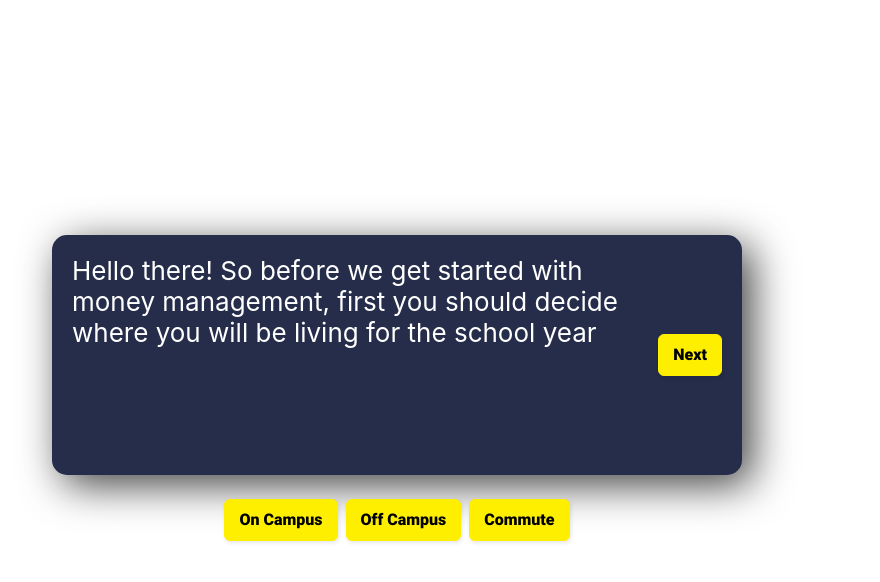
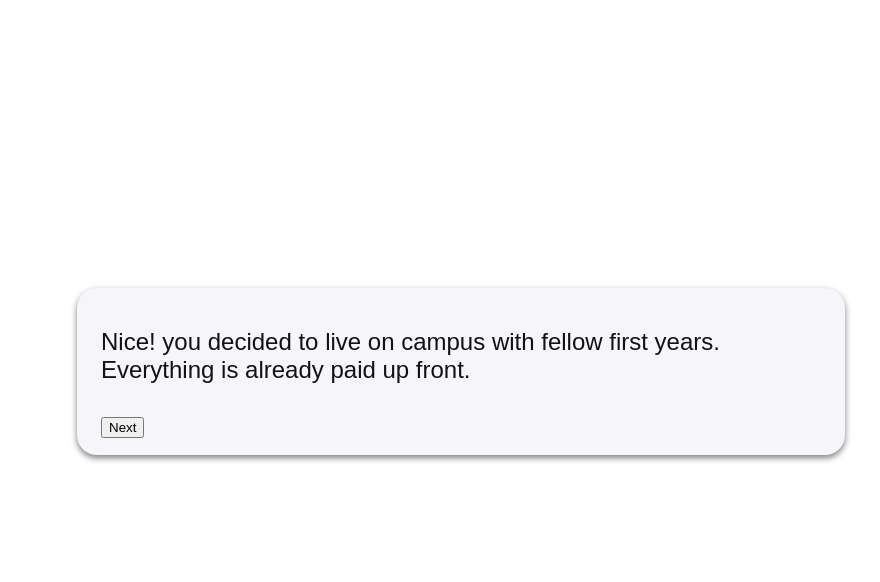
Before and after one commit to sharmb9/Capstone-MacMoney, a React (Create React App) app: page / in a window 1280 px wide. Both pictures are taken after a click on the button "On Campus". Shown: the top 582 px of the page, without its empty margins (243-1123 px from the left). Built offline with nearby package versions, Linux system fonts and the light colour scheme.

Commit message:
show feedbacks component after click option

```diff
--- a/src/App.css
+++ b/src/App.css
@@ -83,6 +83,25 @@
     opacity: .5;
 }
 
+.option-feedback {
+    background-color: #F5F5FA;
+    border-radius: 20px;
+    box-shadow: 0 3px 6px rgba(0, 0, 0, 0.5);
+    padding: 1rem 1.5rem;
+    text-align: left;
+    width:45rem;
+    z-index: 10;
+    position: fixed;
+    top: 36vh;
+    left: calc(50% - 20rem);
+    font-family: 'Poppins', sans-serif;
+  }
+  p{
+    font:inherit;
+    text-align: left;
+    font-size: 1.5rem;
+    color: #121212;
+  }
 */
 /* .QuestionContainer {
     position: absolute;
--- a/src/components/QuestionBox.jsx
+++ b/src/components/QuestionBox.jsx
@@ -1,4 +1,5 @@
 import React, { useState } from "react";
+import QFBtext from './QuestionFeedback';
 
 
 const QuestionBox = () => {
@@ -17,8 +18,8 @@ const QuestionBox = () => {
       questionText:
         "How do you pay for grocerries",
       answerOptions: [
-        { answerText: "Cash", img: "assets/cash.png" },
-        { answerText: "On Campus", img: "assets/oncampus.png" }
+        { answerText: "Cash", img: "assets/cash.png", feedback: 'smdjlsjdjd'},
+        { answerText: "On Campus", img: "assets/oncampus.png", feedback: 'khskhdhshhshkdshhdks' }
       ]
     },
     {
@@ -35,8 +36,17 @@ const QuestionBox = () => {
   //   setting current question to 0 means starting with first question
   const [currentQuestion, setCurrentQuestion] = useState(0);
 
+  const [showQFeedback, setShowQFeedback] = useState();
+
+  const [feedback, setfeedback] = useState({message: ''});
+
   //   shows the feedback when an option is clicked
-  const handleOptionClick = (option) => {};
+  function handleOptionClick(option) {
+    setShowQFeedback(true);
+    const newfeedback = {message: option};
+    setfeedback(newfeedback);
+    //   shows the feedback when an option is clicked
+   };
 
   //   goes to next question when next button on feedback is clicked
   const handleNextClick = () => {
@@ -44,30 +54,34 @@ const QuestionBox = () => {
       if (nextQuestion < questions.length){
           setCurrentQuestion(nextQuestion)
       }
+      setShowQFeedback(false);
   };
 
   return (
-    <div className="question-container">
+    <>
+      {!showQFeedback &&<div className="question-container">
         <div className="question-section">
           <div className="question-text">
             {questions[currentQuestion].questionText}
           </div>
           {/* This is just a placeholder button, handleNextClick will be used on feedback pop up */}
-        <div className = "option-section"><button className="option-button" onClick={() => handleNextClick()}>
+          {/* <div className = "option-section"><button className="option-button" onClick={() => handleNextClick()}>
               Next
-        </button></div>
+          </button></div> */}
         </div>
         <div className="option-section">
           {questions[currentQuestion].answerOptions.map((answerOption) => (
             <button
-            onClick={() => handleOptionClick(answerOption)}
+              onClick={() => handleOptionClick(answerOption.feedback)}
               className="option-button"
             >
               {answerOption.answerText}
             </button>
           ))}
         </div>
-    </div>
+      </div>}
+      {showQFeedback &&< QFBtext text= {feedback.message} action={handleNextClick}/> }
+    </>
   );
 };
 
--- /dev/null
+++ b/src/components/QuestionFeedback.js
@@ -0,0 +1,22 @@
+
+function QFBtext(props) {
+
+      return (
+        <div className='option-feedback'>
+          <p>{props.text}</p>
+          {/* <div className='npc-footer'> */}
+          <div>
+           {/* TODO: add back btn */}
+          {/* <IconContext.Provider value={{ className: "return-icons" }}>
+              <IoReturnUpBack />
+            </IconContext.Provider> */}
+          <button className='btn' onClick={props.action}>
+            Next
+          </button>
+          {/* </div> */}
+          </div>
+        </div>
+      );
+    }
+
+    export default QFBtext;
```
Lines whose indentation alone changed are shown as unchanged.
